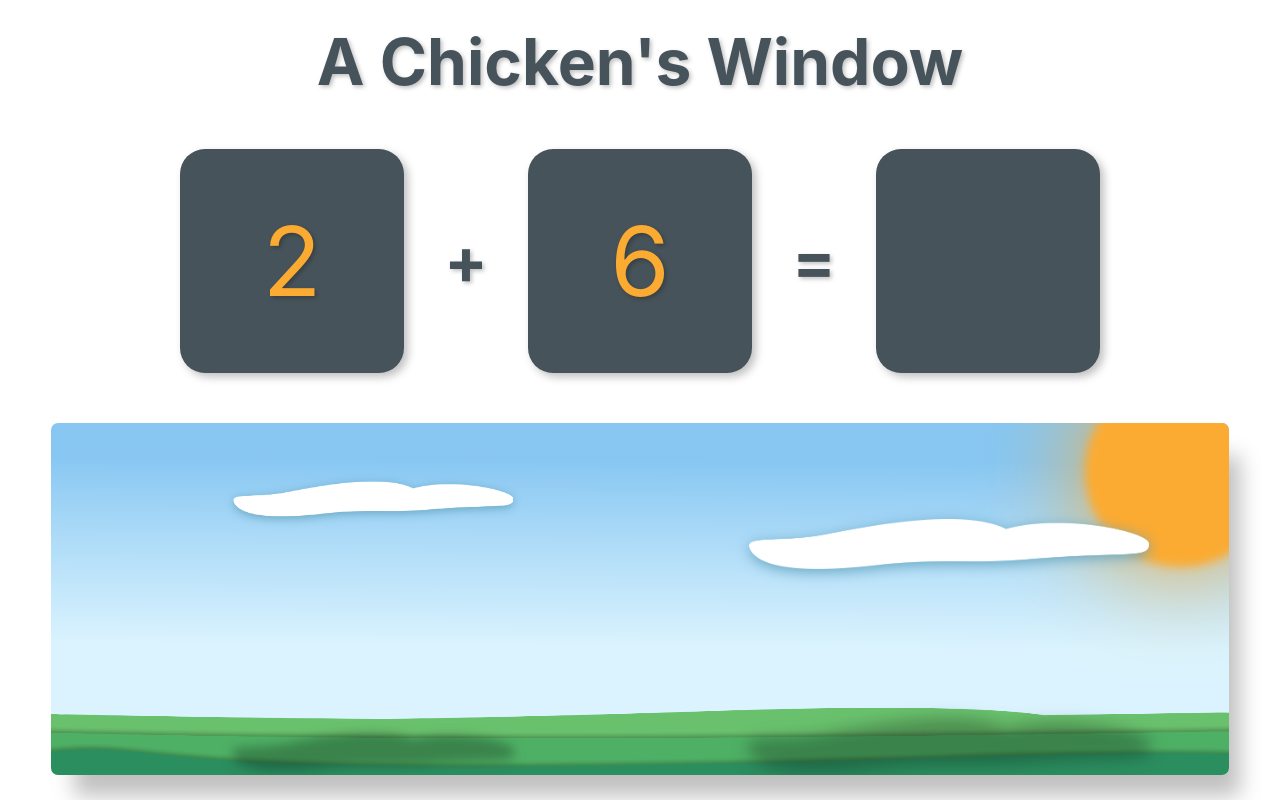
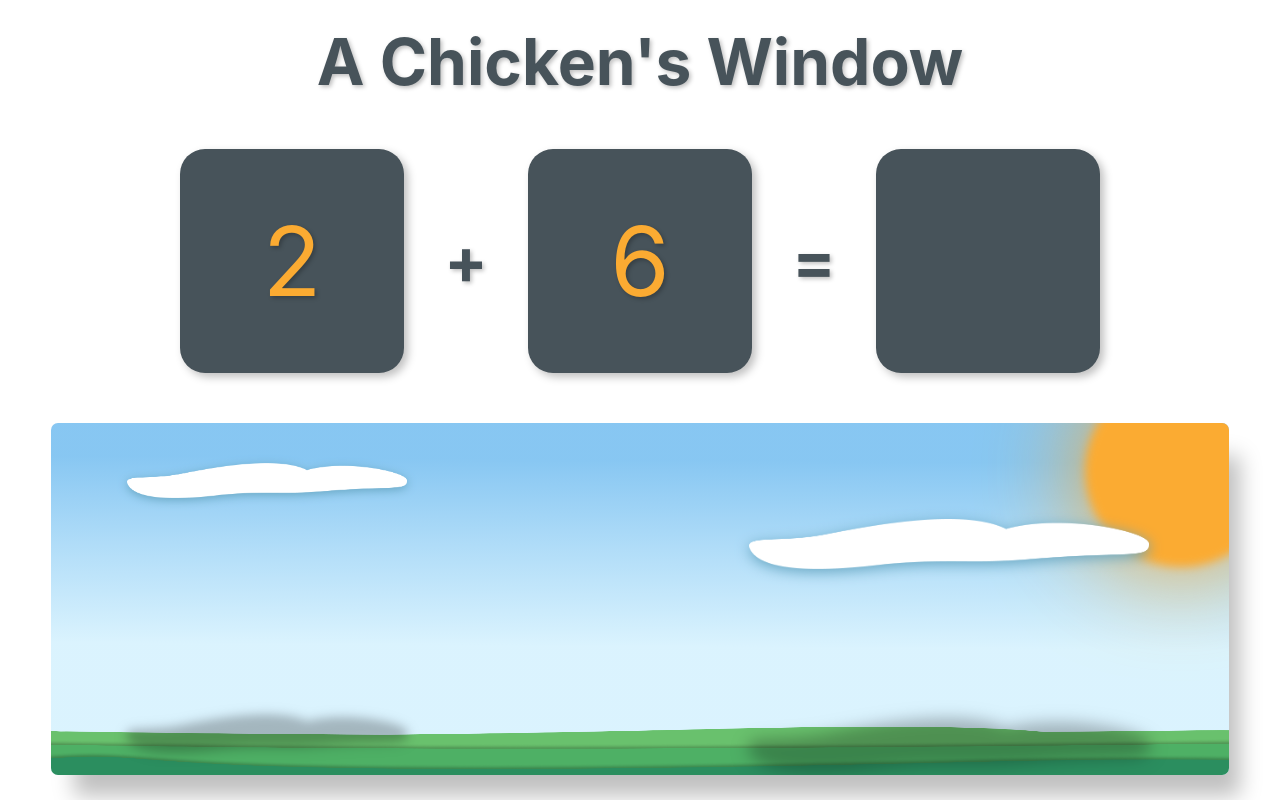
Before and after one commit to andrewvallejo/a-chickens-window, a Next.js app: page / in a window 1280 px wide. Built offline with nearby package versions, Linux system fonts and the light colour scheme.

Commit message:
Fix width for wide screens

```diff
--- a/components/Grass.tsx
+++ b/components/Grass.tsx
@@ -5,7 +5,7 @@ import styles from "../styles/Window.module.scss";
 export const Grass = () => {
 	return (
 		<div className={styles.grass}>
-			<Image src='/images/grass.png' height={120} width={2000} alt='gras' />;
+			<Image src='/images/grass.png' height={120} width={2800} alt='gras' />;
 		</div>
 	);
 };
--- a/styles/Window.module.scss
+++ b/styles/Window.module.scss
@@ -5,6 +5,7 @@
 	box-shadow: $shadow-primary;
 	overflow: hidden;
 	border-radius: 7px;
+	max-width: 100%;
 	width: 92%;
 	height: 22rem;
 	background: $color-sky;
@@ -26,7 +27,8 @@
 	position: absolute;
 	z-index: 1;
 	&.low {
-		inset: .5rem;
+		top: 2rem;
+		left: 1rem;
 		transform: scale(.7);
 		filter: drop-shadow($shadow-clouds) drop-shadow($shadow-cloud-low);
 	}
```
